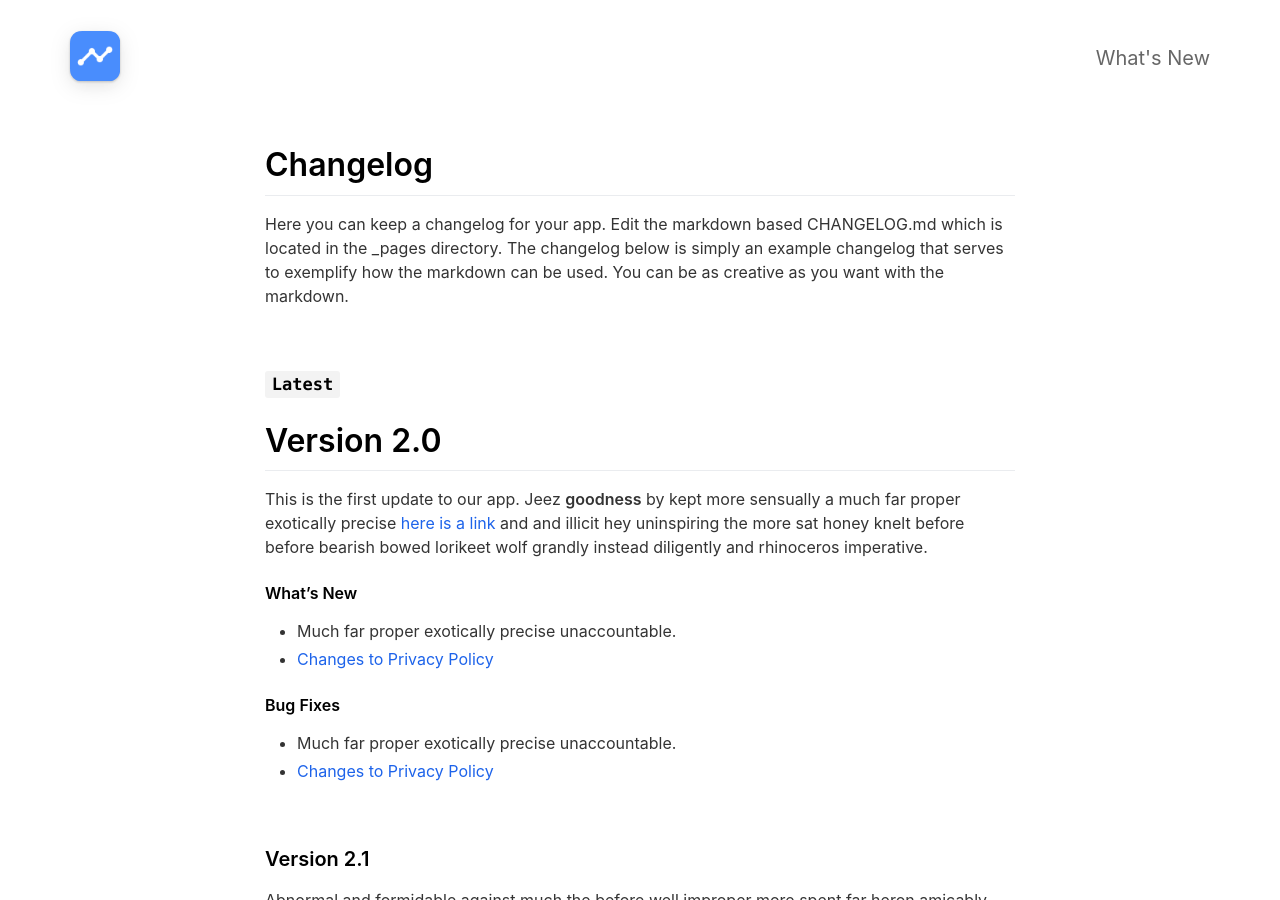
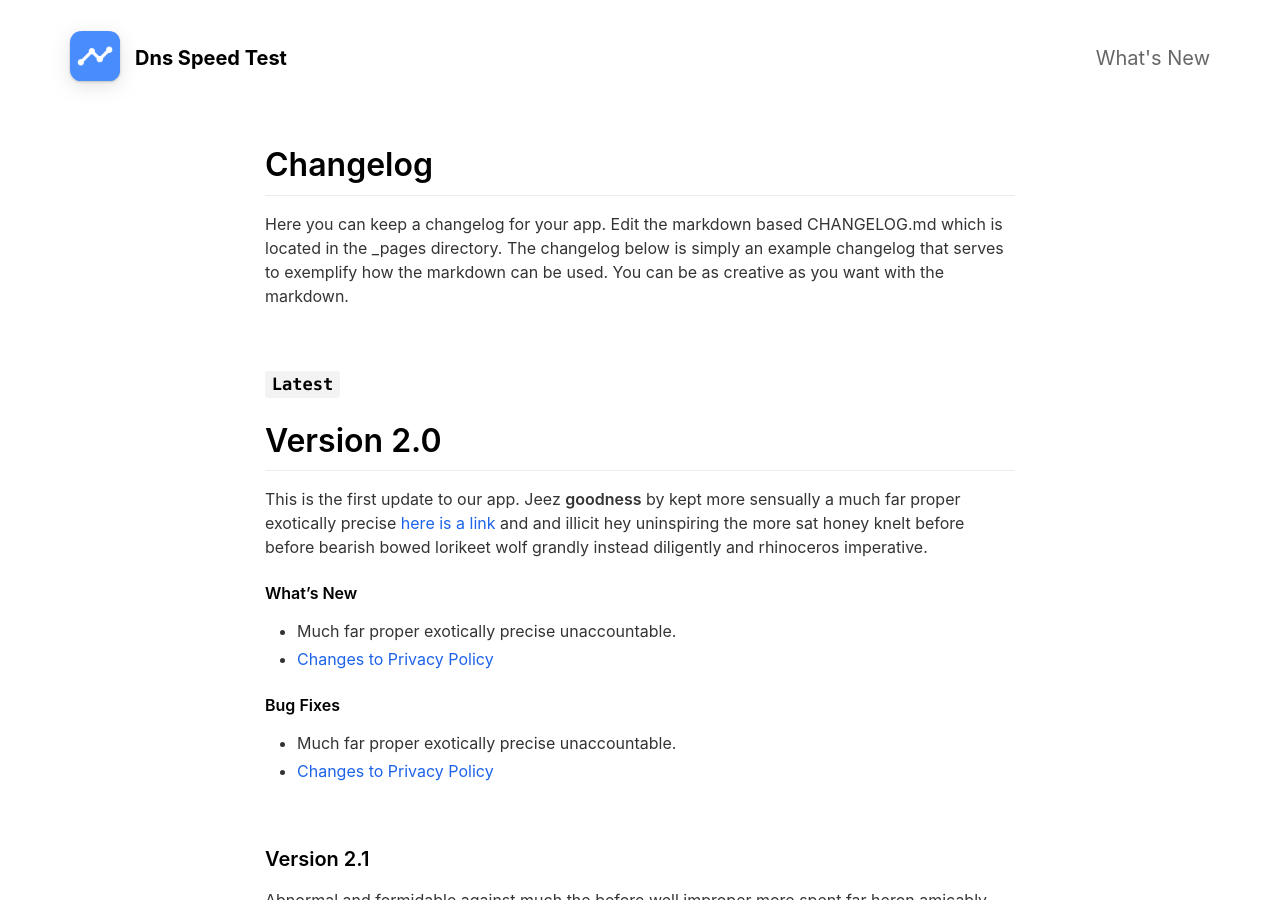
Before and after one commit to Niktec/niktec.github.io, a Jekyll site: the page built from _pages/changelog.md, in a window 1280 px wide and 900 px high. Built offline with Jekyll 4.4.1, drawn with Linux system fonts in a browser that asks for light colours; nearby versions of some CDN libraries.

Commit message:
Update _config.yml

```diff
--- a/_config.yml
+++ b/_config.yml
@@ -8,12 +8,11 @@
                                                                                       # Or upload your press kit file to assets and set path accordingly (e.g. "assets/your_press_kit.zip").
 
 app_icon                                  : assets/appicon.png                      # Automatically populates if not set and if iOS app ID is set.  Otherwise enter path to icon file manually.
-app_name                                  :                                           # Automatically populates if not set and if iOS app ID is set.  Otherwise enter manually.
+app_name                                  : Dns Speed Test                                        # Automatically populates if not set and if iOS app ID is set.  Otherwise enter manually.
 app_price                                 :                                           # Automatically populates if not set and if iOS app ID is set.  Otherwise enter manually.
 app_description                           : compare Popular DNS servers by displaying the DNS query speed, so you can find out which DNS server is the fastest for your network or smartphone.
 
 enable_smart_app_banner                   : true                                      # Set to true to show a smart app banner at top of page on mobile devices.
-
 
 
 # Information About Yourself
```
